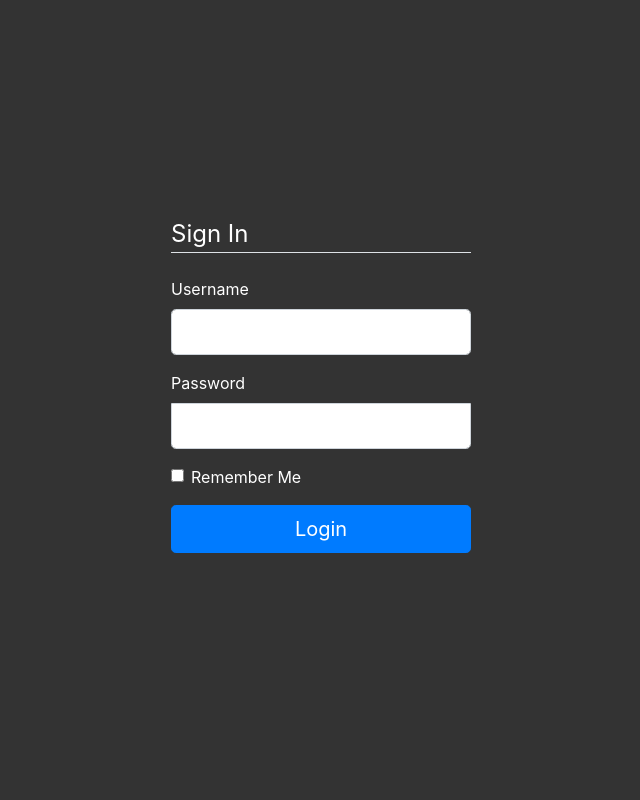
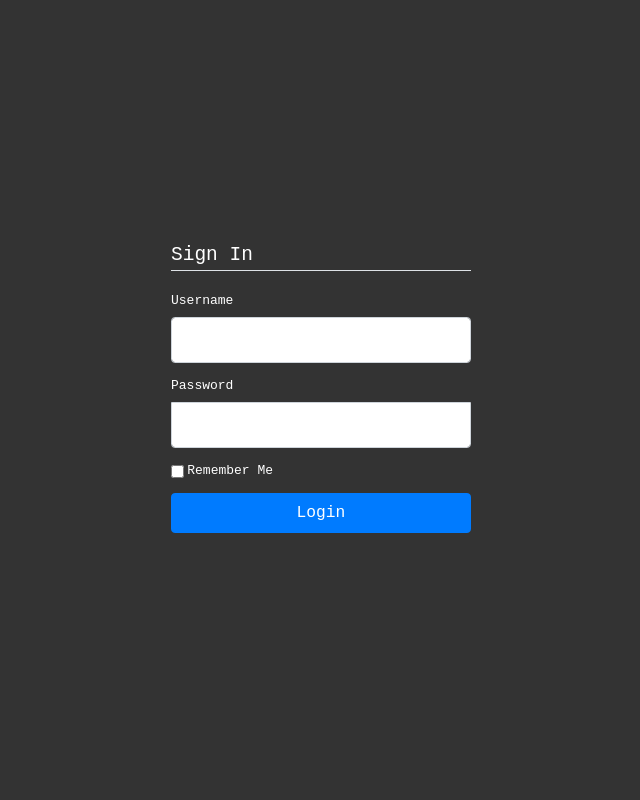
Before and after one commit to sybrex/til, a Flask app: page /login in a window 1280 px wide. Shown: the whole page, without its empty margins (319-959 px from the left). Run offline with Flask 2, Linux system fonts and the light colour scheme; parts of the project's set-up code (start-up, migrations or seed data) failed here and were passed over; some libraries are stand-ins or nearby versions.

Commit message:
Update styling

```diff
--- a/til/static/css/main.css
+++ b/til/static/css/main.css
@@ -2,6 +2,8 @@ html,
 body {
   height: 100%;
   background-color: #333;
+  font-family: 'Inconsolata', 'Courier New', serif;
+  font-size: 13px;
 }
 
 body {
@@ -118,7 +120,7 @@ a:hover {
 }
 
 .action-buttons-2 {
-  width: 145px;
+  width: 150px;
 }
 
 .action-buttons-1 {
```
